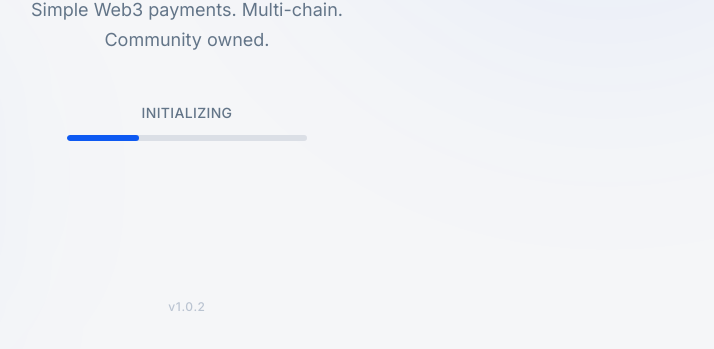
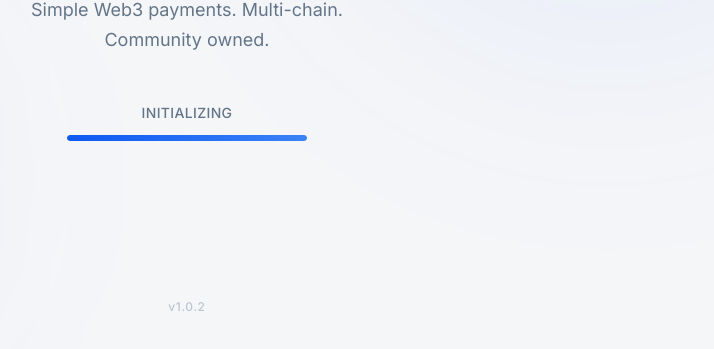
Before and after one commit to meetmarvelous/Payrium_, a plain HTML site: page Onboard/onboard2.html in a window 1280 px wide. Shown: the part 453-802 px from the top of the page, without its empty margins (453-1167 px from the left). Drawn offline with nearby package versions, Linux system fonts and the light colour scheme.

Commit message:
feat: Add Payrium onboarding splash screen with progress bar.

```diff
--- a/Onboard/onboard2.html
+++ b/Onboard/onboard2.html
@@ -100,7 +100,7 @@
         <!-- Bar Track -->
         <div class="rounded-full bg-[#dbdfe6] dark:bg-[#2d3748] h-1.5 overflow-hidden w-full">
           <!-- Bar Fill -->
-          <div class="h-full rounded-full bg-primary w-[30%]"></div>
+          <div id="progress-fill" class="h-full rounded-full bg-gradient-to-r from-primary to-blue-500 w-0 shadow-[0_0_12px_rgba(13,89,242,0.3)] transition-all duration-[2500ms] ease-out"></div>
         </div>
       </div>
     </div>
@@ -110,6 +110,17 @@
     </div>
   </div>
   <script>
+    // Animate progress bar on load
+    document.addEventListener('DOMContentLoaded', () => {
+      setTimeout(() => {
+        const bar = document.getElementById('progress-fill');
+        if (bar) {
+          bar.classList.remove('w-0');
+          bar.classList.add('w-full');
+        }
+      }, 100);
+    });
+
     // Click anywhere to proceed to next page
     document.body.addEventListener('click', function () {
       window.location.href = 'onboard3.html';
```
